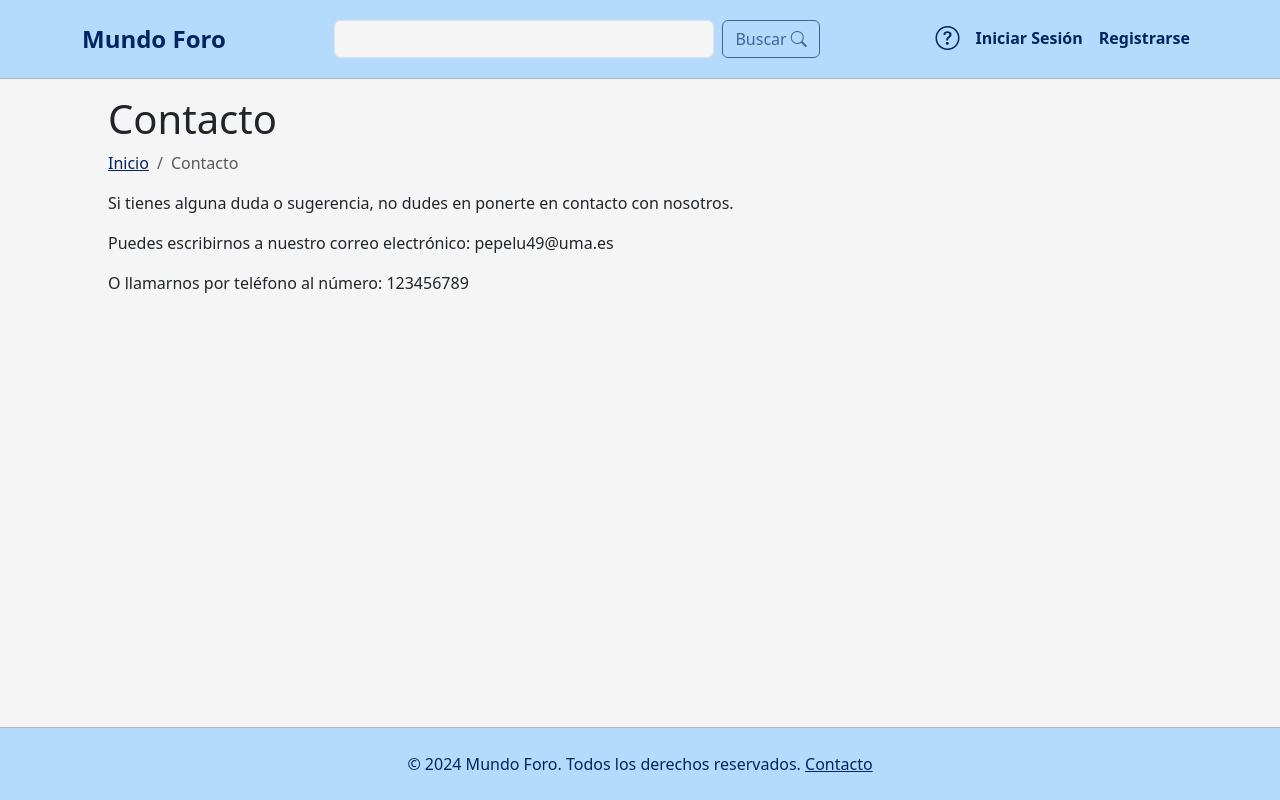
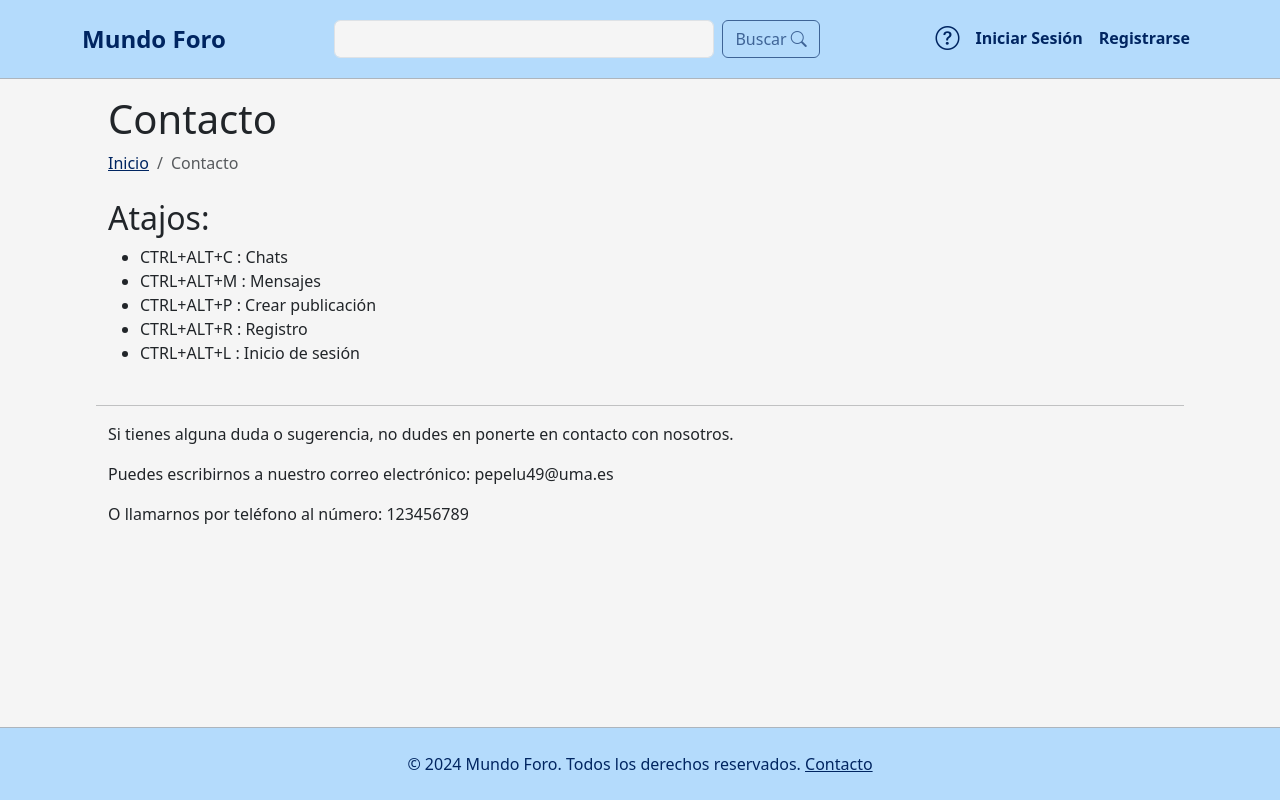
Before and after one commit to Croissanton/IU_Proyecto, a React (Create React App) app in the folder foro-mundo/: page /contact in a window 1280 px wide. Built offline with nearby package versions, Linux system fonts and the light colour scheme.

Commit message:
Atajos en Ayuda

```diff
--- a/foro-mundo/src/Pages/ContactPage.js
+++ b/foro-mundo/src/Pages/ContactPage.js
@@ -14,10 +14,23 @@ function ContactPage() {
       <div className="container-xxl my-3">
         <h1>Contacto</h1>
         <Breadcrumb className="custom-breadcrumb">
-          <Breadcrumb.Item as={Link} to="/">Inicio</Breadcrumb.Item>
+          <Breadcrumb.Item as={Link} to="/">
+            Inicio
+          </Breadcrumb.Item>
           <Breadcrumb.Item active>Contacto</Breadcrumb.Item> {/* */}
         </Breadcrumb>
       </div>
+      <div className="container-xxl my-3 pb-2 pt-2">
+        <h2>Atajos:</h2>
+        <ul>
+          <li>CTRL+ALT+C : Chats</li>
+          <li>CTRL+ALT+M : Mensajes</li>
+          <li>CTRL+ALT+P : Crear publicación</li>
+          <li>CTRL+ALT+R : Registro</li>
+          <li>CTRL+ALT+L : Inicio de sesión</li>
+        </ul>
+      </div>
+      <hr />
       <div className="container-xxl my-3">
         <p>
           Si tienes alguna duda o sugerencia, no dudes en ponerte en contacto
```
